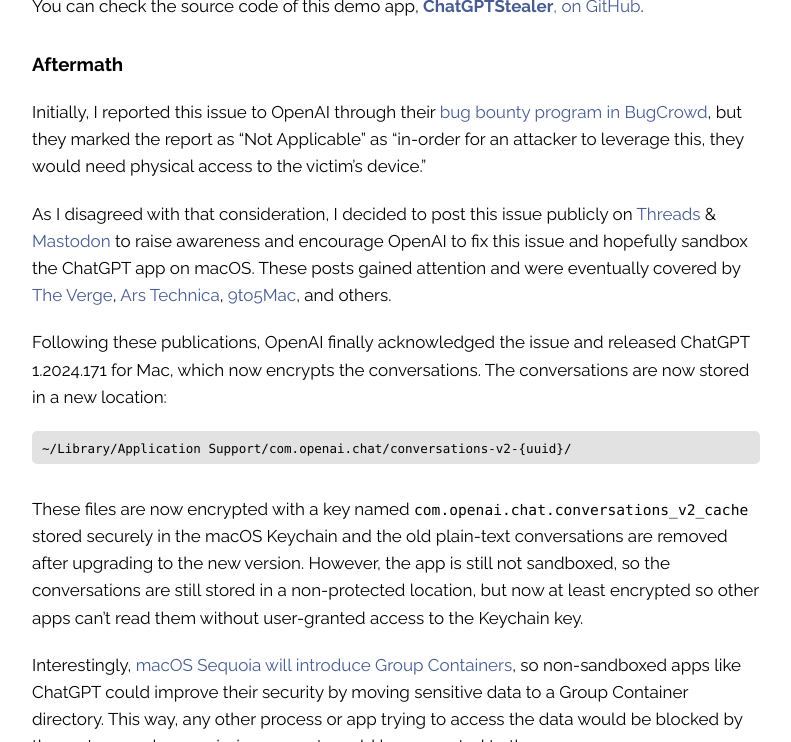
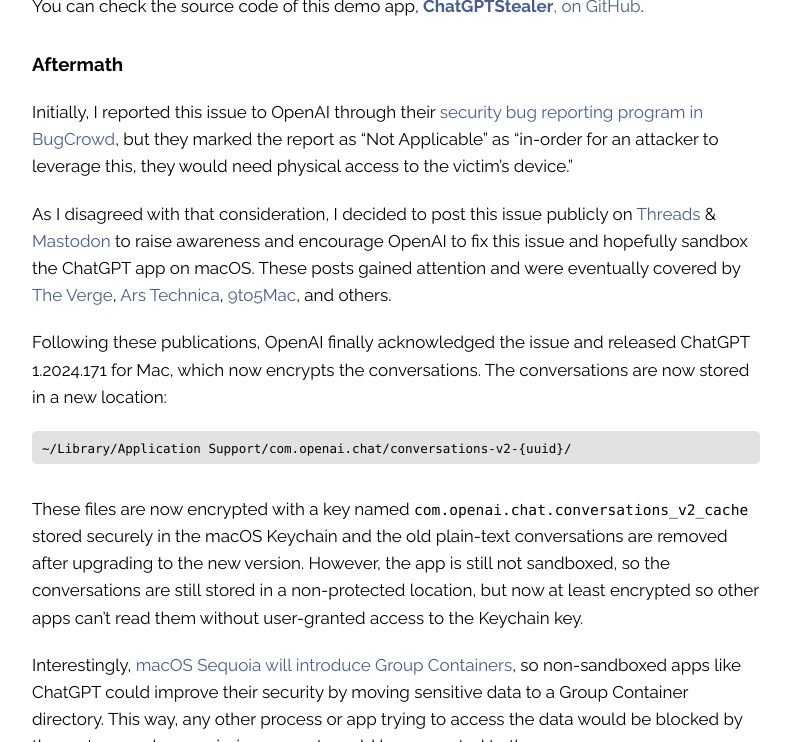
Before and after one commit to pvieito/Blog, a Jekyll site: the page built from _posts/2024-07-08-chatgpt-unprotected-conversations.md, in a window 1280 px wide and 900 px high, scrolled down 1757 px, cut to the strip 158-900 px from the top of the window. Shown: the whole strip, without its empty margins (244-1035 px from the left). Built offline with Jekyll 4.4.1, drawn with Linux system fonts in a browser that asks for light colours.

Commit message:
Post: ChatGPT for Mac unprotected conversations

```diff
--- a/_posts/2024-07-08-chatgpt-unprotected-conversations.md
+++ b/_posts/2024-07-08-chatgpt-unprotected-conversations.md
@@ -35,7 +35,7 @@
 
 ### Aftermath
 
-Initially, I reported this issue to OpenAI through their [bug bounty program in BugCrowd](https://bugcrowd.com/openai), but they marked the report as "Not Applicable" as "in-order for an attacker to leverage this, they would need physical access to the victim's device."
+Initially, I reported this issue to OpenAI through their [security bug reporting program in BugCrowd](https://bugcrowd.com/openai), but they marked the report as "Not Applicable" as "in-order for an attacker to leverage this, they would need physical access to the victim's device."
 
 As I disagreed with that consideration, I decided to post this issue publicly on [Threads][threads] & [Mastodon][mastodon] to raise awareness and encourage OpenAI to fix this issue and hopefully sandbox the ChatGPT app on macOS. These posts gained attention and were eventually covered by [The Verge](https://www.theverge.com/2024/7/3/24191636/openai-chatgpt-mac-app-conversations-plain-text), [Ars Technica](https://arstechnica.com/ai/2024/07/chatgpts-much-heralded-mac-app-was-storing-conversations-as-plain-text/), [9to5Mac](https://9to5mac.com/2024/07/03/chatgpt-macos-conversations-plain-text/), and others.
 
```
